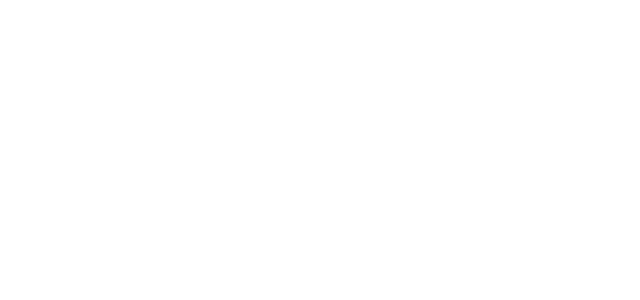
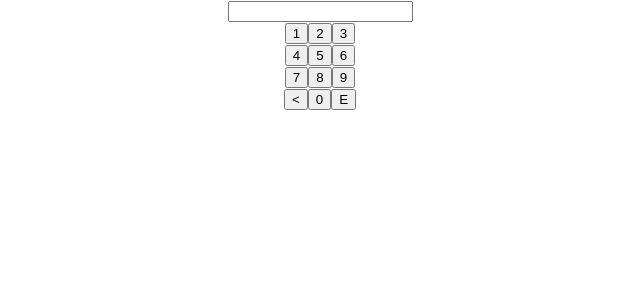
Before and after one commit to Toktomambetov-Sultan/js_group_7_homework_67_Sultan_Toktomambetov, a React (Create React App) app: page / in a window 1280 px wide. Shown: the top 300 px of the page, without its empty margins (320-960 px from the left). Built offline with nearby package versions, Linux system fonts and the light colour scheme.

Commit message:
created input and connected himwith state.

```diff
--- a/src/containers/App.js
+++ b/src/containers/App.js
@@ -1,9 +1,40 @@
-import React from 'react';
-import './App.css';
+import React from "react";
+import { useSelector, useDispatch } from "react-redux";
+import "./App.css";
 
 function App() {
+  const value = useSelector((state) => state.value);
+  const dispatch = useDispatch();
+  const changeValue = (event) => {
+    dispatch({ type: "CHANGE_VALUE", value: event.target.value });
+  };
   return (
     <div className="App">
+      <div>
+        <div>
+          <input type="text" value={value} onChange={changeValue} />
+        </div>
+        <div>
+          <button>1</button>
+          <button>2</button>
+          <button>3</button>
+        </div>
+        <div>
+          <button>4</button>
+          <button>5</button>
+          <button>6</button>
+        </div>
+        <div>
+          <button>7</button>
+          <button>8</button>
+          <button>9</button>
+        </div>
+        <div>
+          <button>{"<"}</button>
+          <button>0</button>
+          <button>E</button>
+        </div>
+      </div>
     </div>
   );
 }
--- a/src/store/reducer.js
+++ b/src/store/reducer.js
@@ -1,9 +1,14 @@
 const initialState = {
-  answer: "pending",
-  value: "",
+    answer: "pending",
+    value: "",
 };
 const reducer = (state = initialState, action) => {
-  return state;
+    switch (action.type) {
+        case "CHANGE_VALUE":
+            return { ...state, value: action.value };
+        default:
+            return state;
+    }
 };
 
 export default reducer;
```
